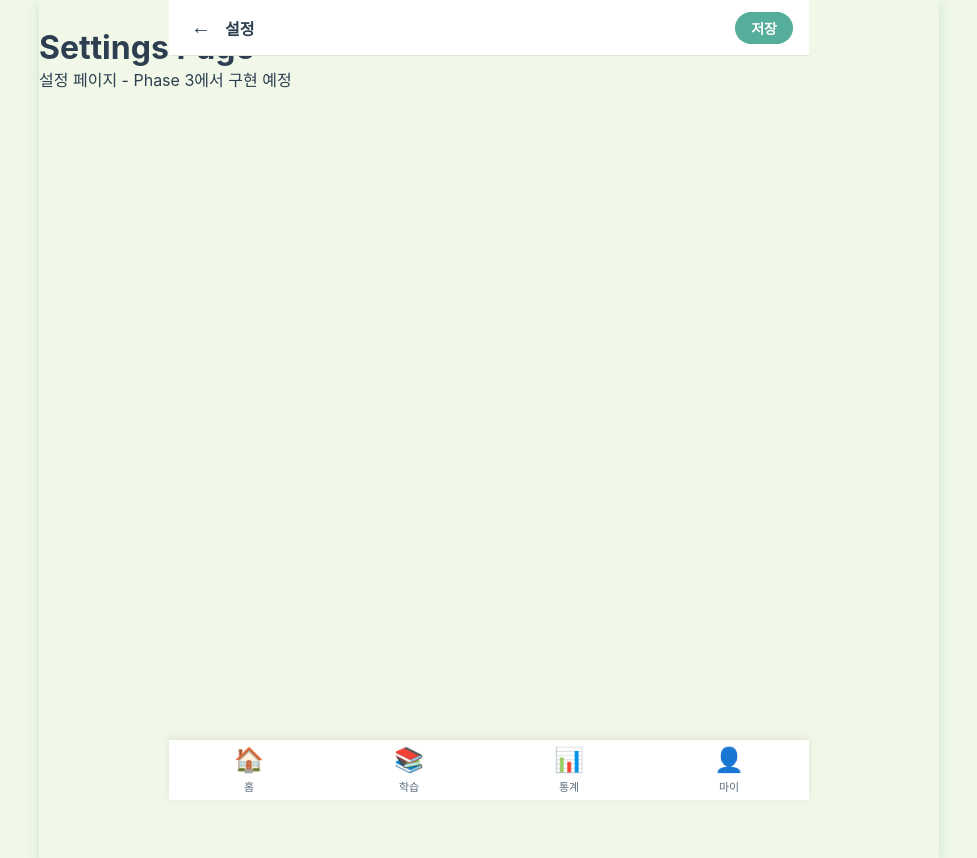
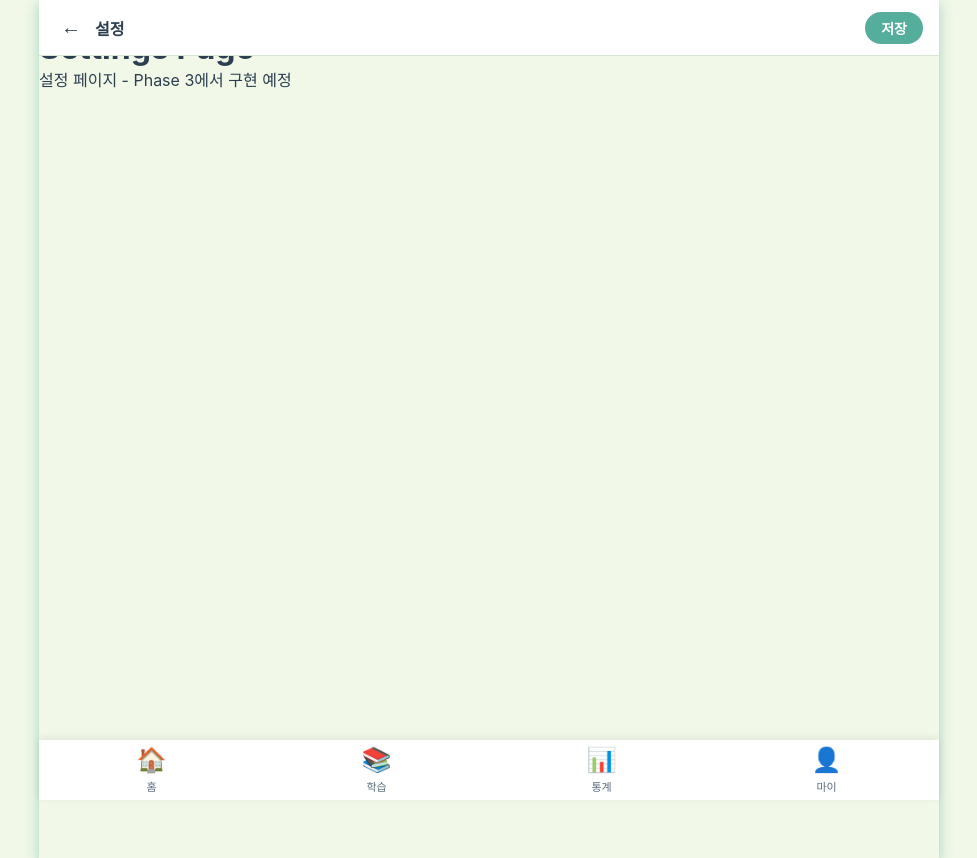
Before and after one commit to jishuya/talk100, a React (Vite) app in the folder frontend/: page /settings in a window 1280 px wide. Shown: the whole page, without its empty margins (151-1128 px from the left). Built offline with nearby package versions, Linux system fonts and the light colour scheme; no server answers.

Commit message:
🐛 [fix] Fix responsive issue in header & bottom nav

```diff
--- a/frontend/src/App.css
+++ b/frontend/src/App.css
@@ -1,6 +1,4 @@
 #root {
-  max-width: 1280px;
-  margin: 0 auto;
-  padding: 2rem;
-  text-align: center;
+  width: 100%;
+  min-height: 100vh;
 }
--- a/frontend/src/components/layout/AppLayout.jsx
+++ b/frontend/src/components/layout/AppLayout.jsx
@@ -20,14 +20,14 @@ const AppLayout = ({ children }) => {
 
   if (shouldHideLayout) {
     return (
-      <div className="app min-h-screen">
+      <div className="app-container">
         {children}
       </div>
     );
   }
 
   return (
-    <div className="app min-h-screen flex flex-col">
+    <div className="app-container flex flex-col">
       {/* Mobile Header */}
       <MobileHeader />
 
--- a/frontend/src/styles/globals.css
+++ b/frontend/src/styles/globals.css
@@ -592,16 +592,18 @@ body {
 /* 태블릿 (768px ~ 1023px) */
 @media (min-width: 768px) {
   .mobile-header {
-    max-width: 768px;
+    width: 768px;
     left: 50%;
+    right: auto;
     transform: translateX(-50%);
     box-shadow: none;
     border-bottom: 1px solid var(--gray-border);
   }
 
   .bottom-nav {
-    max-width: 768px;
+    width: 768px;
     left: 50%;
+    right: auto;
     transform: translateX(-50%);
   }
 }
@@ -609,14 +611,16 @@ body {
 /* 데스크탑 (1024px+) */
 @media (min-width: 1024px) {
   .mobile-header {
-    max-width: 900px;        /* 콘텐츠와 동일한 크기 */
+    width: 900px;        /* 콘텐츠와 동일한 크기 */
     left: 50%;
+    right: auto;
     transform: translateX(-50%);
   }
 
   .bottom-nav {
-    max-width: 900px;        /* 콘텐츠와 동일한 크기 */
+    width: 900px;        /* 콘텐츠와 동일한 크기 */
     left: 50%;
+    right: auto;
     transform: translateX(-50%);
   }
 }
```
